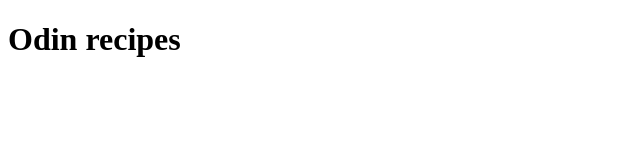
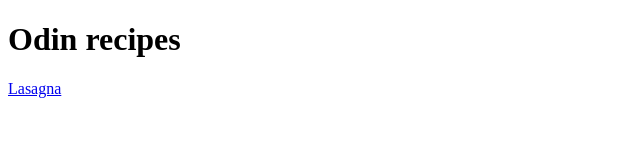
Before and after one commit to Myguy026/odin-recipes, a plain HTML site: page index.html in a window 1280 px wide. Shown: the full height of the page, 0-640 px from the left. Drawn offline with Linux system fonts and the light colour scheme.

Commit message:
Fixed link to properly connect lasagna and index pages

```diff
--- a/index.html
+++ b/index.html
@@ -8,6 +8,6 @@
 </head>
 <body>
     <h1>Odin recipes</h1>
-    <!--  When using the anchoring and href to go into a single directory/ one step down, relative path is used so just the file name  -->
+    <a href="./recipes/lasagna.html">Lasagna</a> <!--  When using the anchoring and href to go into a single directory/ one step down, relative path is used so just the file name  -->
 </body>
 </html>
```
